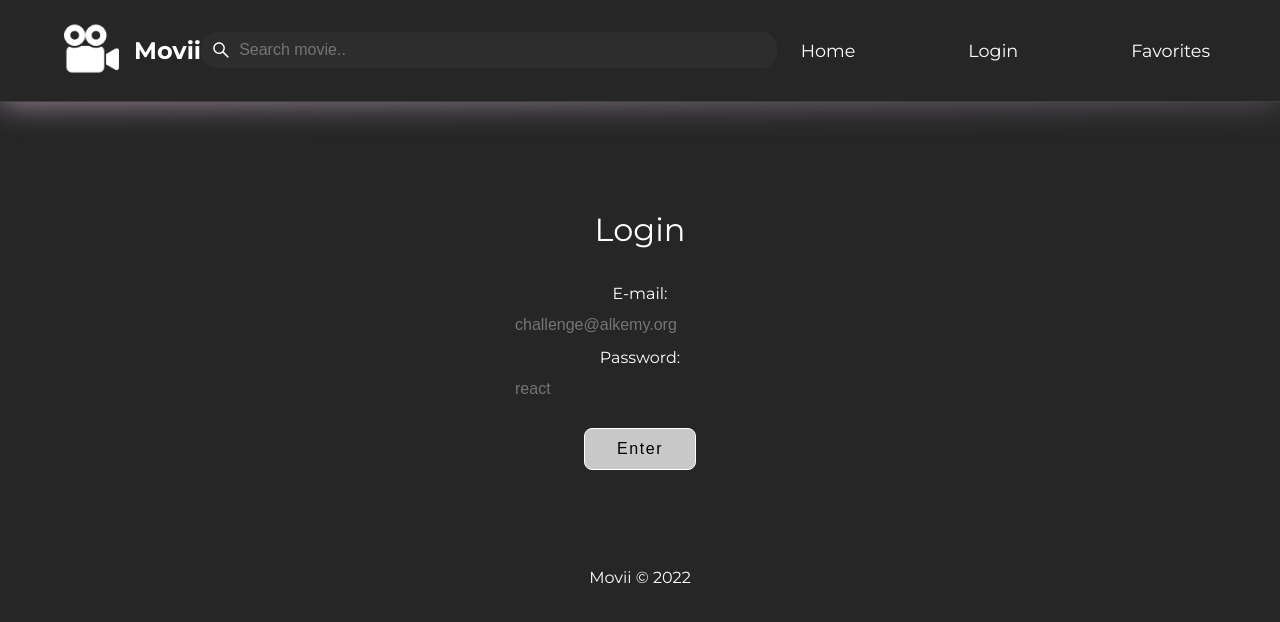
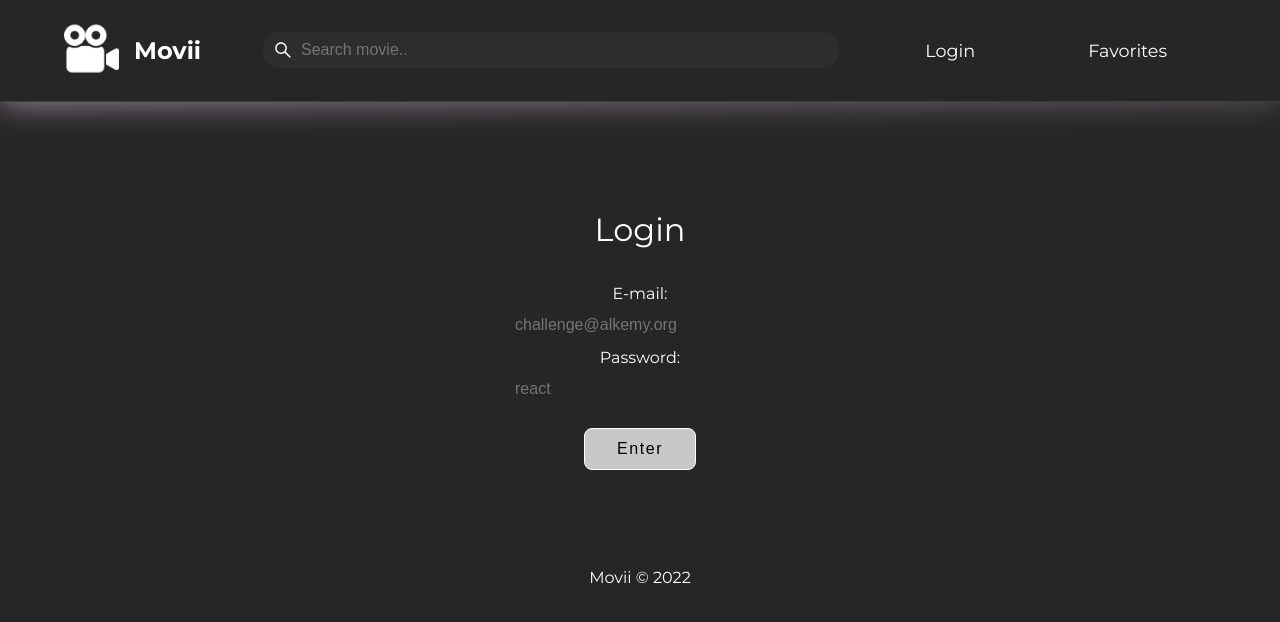
Before and after one commit to 0xtavbo/movii-app, a React (Create React App) app: page /login in a window 1280 px wide. Shown: the top 622 px of the page. Built offline with nearby package versions, Linux system fonts and the light colour scheme.

Commit message:
Removed Home from Navbar

```diff
--- a/src/components/Navbar/Navbar.jsx
+++ b/src/components/Navbar/Navbar.jsx
@@ -27,14 +27,6 @@ const Navbar = () => {
           <Searcher />
         </SearcherContainerStyled>
         <LinksContainerStyled>
-          <Link to='/'>
-            <LinkContainerStyled
-              whileHover={{
-              scale: 1.2,
-              transition: { duration: 1 },
-              }}
-            >Home</LinkContainerStyled>
-          </Link>
           <Link to={isAuth ? '/discover' : '/login'}>
           <LinkContainerStyled
               whileHover={{
```
